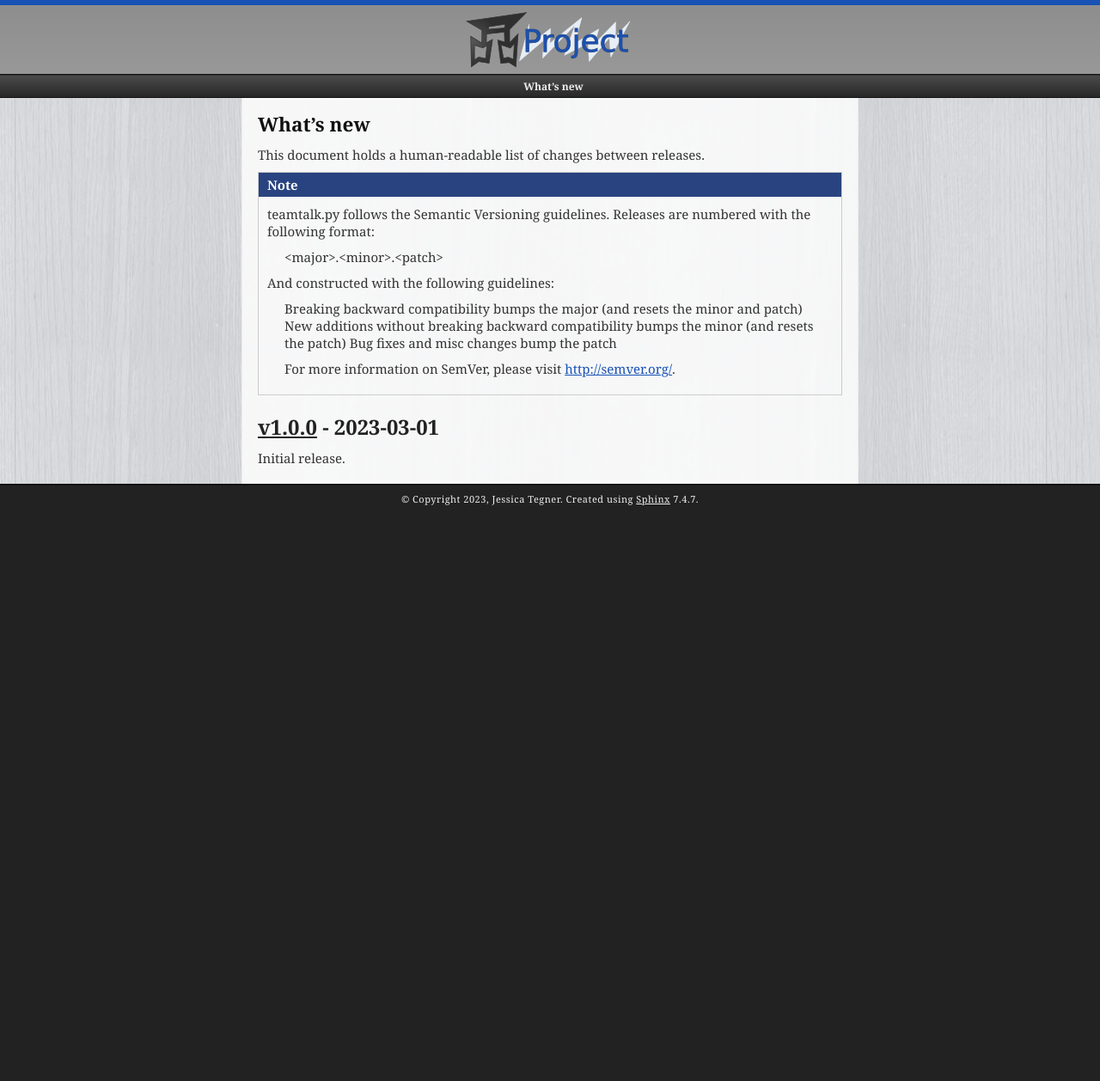
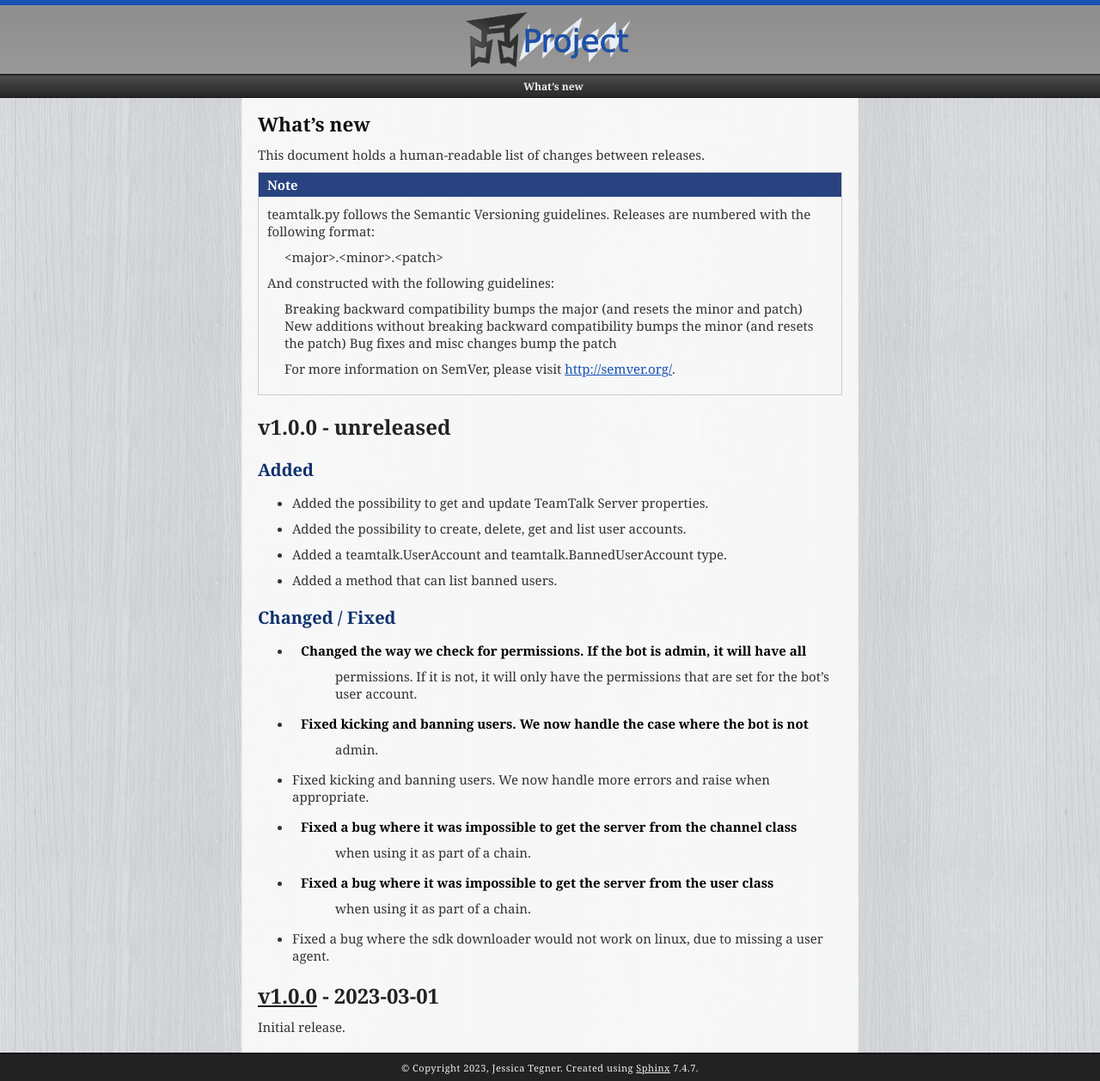
Before and after one commit to JessicaTegner/teamtalk.py, a Sphinx documentation site: the page built from docs/whats-new.rst, in a window 1280 px wide. Shown: the whole page at 86% size. Built offline with Sphinx 7.4.7, drawn with Linux system fonts in a browser that asks for light colours; before the commit the page ends 900 px from its top, so only the background shows below that.

Commit message:
Added the documentation for what we have done so far

```diff
--- a/docs/whats-new.rst
+++ b/docs/whats-new.rst
@@ -16,6 +16,32 @@ This document holds a human-readable list of changes between releases.
 
     For more information on SemVer, please visit http://semver.org/.
 
+v1.0.0 - unreleased
+-----------------------------
+
+Added
+~~~~~
+
+- Added the possibility to get and update TeamTalk Server properties.
+- Added the possibility to create, delete, get and list user accounts.
+- Added a teamtalk.UserAccount and teamtalk.BannedUserAccount type.
+- Added a method that can list banned users.
+
+Changed / Fixed
+~~~~~~~~~~~~~~~
+
+- Changed the way we check for permissions. If the bot is admin, it will have all
+    permissions. If it is not, it will only have the permissions that are set
+    for the bot's user account.
+- Fixed kicking and banning users. We now handle the case where the bot is not
+    admin.
+- Fixed kicking and banning users. We now handle more errors and raise when appropriate.
+- Fixed a bug where it was impossible to get the server from the channel class
+    when using it as part of a chain.
+- Fixed a bug where it was impossible to get the server from the user class
+    when using it as part of a chain.
+- Fixed a bug where the sdk downloader would not work on linux, due to missing a user agent.
+
 
 
 :version:`1.0.0` - 2023-03-01
```
Also changed, not shown: docs/api.rst (+7 -0 lines).
